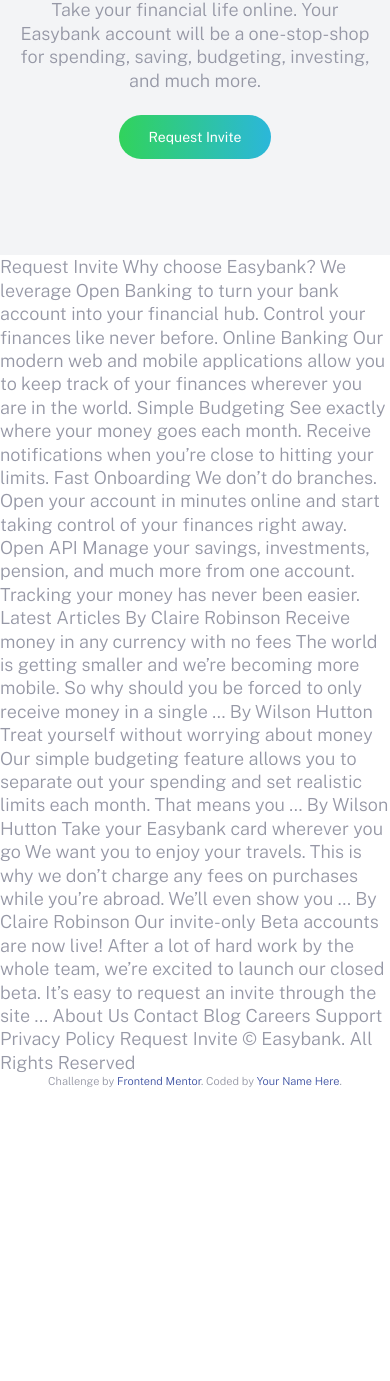
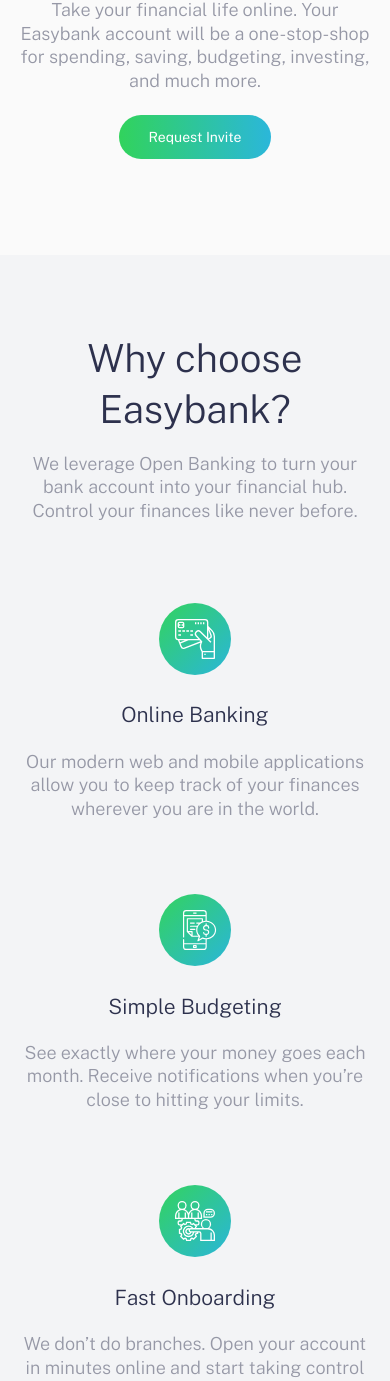
Before and after one commit to DesireeBesnard/bankPage, a website: page index.html in a window 390 px wide. Shown: the part 606-1987 px from the top of the page. Before the commit the page ends 1694 px from the top, so only its background shows below. Drawn offline with nearby package versions, Linux system fonts and the light colour scheme.

Commit message:
section prestation + responsive done

```diff
--- a/app/css/style.css
+++ b/app/css/style.css
@@ -94,6 +94,15 @@
 .container {
   width: 80%;
   margin: auto;
+}
+
+h1, h2, h3 {
+  color: hsl(233, 26%, 24%);
+  font-weight: 300;
+}
+
+h2 {
+  font-size: 215%;
 }
 
 a, a:visited, a:hover {
@@ -274,7 +283,7 @@
 /* Hero Section  */
 
 .hero {
-  background-color:hsl(220, 16%, 96%);
+  background-color:hsl(0, 0%, 98%);
   height: 30rem;
   display: flex;
 }
@@ -288,8 +297,8 @@
 
 .bannerIntro h1 {
   color: hsl(233, 26%, 24%);
+  font-weight: 300;
   font-size: 3rem;
-  font-weight: 300;
   margin: 0 0 1rem 0;
 }
 
@@ -322,6 +331,44 @@
 }
 
 /* Hero Section  */
+
+/* Presentation Section  */
+
+main {
+  height: 30rem;
+}
+
+.presentation {
+  background-color: hsl(220, 16%, 96%);
+}
+
+.presentation > .container {
+  padding: 5% 0;
+}
+
+.presentation-heading {
+  margin-bottom: 5%;
+  width: 60%;
+}
+
+.presentation h2 {
+  margin: 0;
+}
+
+.presentation-boxes {
+  display: flex;
+  flex-wrap: wrap;
+}
+
+.presentation .box {
+  width: 25%;
+}
+
+.presentation .box:not(:last-child) {
+  padding-right: 2%;
+}
+
+/* Presentation Section  */
 
 
 /* Media queries  */
@@ -369,6 +416,19 @@
   .bannerImage::after {
     height: 115%;
   }
+
+  .presentation-heading {
+    width: 100%;
+  }
+
+  .presentation .box {
+    width: 50%;
+    padding-bottom: 3%;
+  }
+
+  .presentation .box:nth-child(2),  .presentation .box:nth-child(4) {
+    padding: 0 0 3% 2%;
+  }
 }
 
 @media (max-width: 600px) {
@@ -397,6 +457,32 @@
     background-size: 149%;
     background-position: 38% 91%;
     overflow: hidden;
+  }
+
+  .presentation {
+    text-align: center;
+  }
+
+  .presentation > .container {
+    padding: 20% 0;
+}
+
+  .presentation-heading {
+    width: 100%;
+    margin-bottom: 15%;
+  }
+
+
+  .presentation .box {
+    width: 100%;
+  }
+
+  .presentation .box:not(:last-child) {
+    padding-right: 0%;
+  }
+
+  .presentation .box:not(:last-child) {
+    padding: 8% 0 8% 0;
   }
 
 }
--- a/index.html
+++ b/index.html
@@ -78,41 +78,57 @@
 
   </header>
 
+  <main>
+    <section class="presentation">
+      <div class="container">
+
+        <div class="presentation-heading">
+          <h2>Why choose Easybank?</h2>
+          <p>
+            We leverage Open Banking to turn your bank account into your financial hub. Control
+            your finances like never before.
+          </p>
+        </div>
+
+        <div class="presentation-boxes">
+          <div class="box">
+            <img src="images/icon-online.svg" alt="Online Banking Icon">
+            <h3>Online Banking</h3>
+            <p>Our modern web and mobile applications allow you to keep track of your finances
+              wherever you are in the world.</p>
+          </div>
+          <div class="box">
+            <img src="images/icon-budgeting.svg" alt="Simple Budgeting Icon">
+            <h3>Simple Budgeting</h3>
+            <p>See exactly where your money goes each month. Receive notifications when you’re
+              close to hitting your limits.</p>
+          </div>
+          <div class="box">
+            <img src="images/icon-onboarding.svg" alt="Fast Onboarding Icon">
+            <h3>Fast Onboarding</h3>
+            <p>We don’t do branches. Open your account in minutes online and start taking control
+              of your finances right away.</p>
+          </div>
+          <div class="box">
+            <img src="images/icon-api.svg" alt="Open API Icon">
+            <h3>Open API</h3>
+            <p>Manage your savings, investments, pension, and much more from one account. Tracking
+              your money has never been easier.</p>
+          </div>
+
+        </div>
+      </div>
+    </section>
+
+    <section class="articles">
+      <div class="container">
+
+      </div>
+    </section>
+  </main>
 
 
-
-
-
-
-
-  Request Invite
-
-
-
-  Why choose Easybank?
-
-  We leverage Open Banking to turn your bank account into your financial hub. Control
-  your finances like never before.
-
-  Online Banking
-  Our modern web and mobile applications allow you to keep track of your finances
-  wherever you are in the world.
-
-  Simple Budgeting
-  See exactly where your money goes each month. Receive notifications when you’re
-  close to hitting your limits.
-
-  Fast Onboarding
-  We don’t do branches. Open your account in minutes online and start taking control
-  of your finances right away.
-
-  Open API
-  Manage your savings, investments, pension, and much more from one account. Tracking
-  your money has never been easier.
-
-
-
-  Latest Articles
+  <!-- Latest Articles
 
   By Claire Robinson
   Receive money in any currency with no fees
@@ -145,12 +161,12 @@
 
   Request Invite
 
-  © Easybank. All Rights Reserved
+  © Easybank. All Rights Reserved -->
 
-  <div class="attribution">
+  <!-- <div class="attribution">
     Challenge by <a href="https://www.frontendmentor.io?ref=challenge" target="_blank">Frontend Mentor</a>.
     Coded by <a href="#">Your Name Here</a>.
-  </div>
+  </div> -->
 
   <script src="app/js/script.js"></script>
 </body>
```
